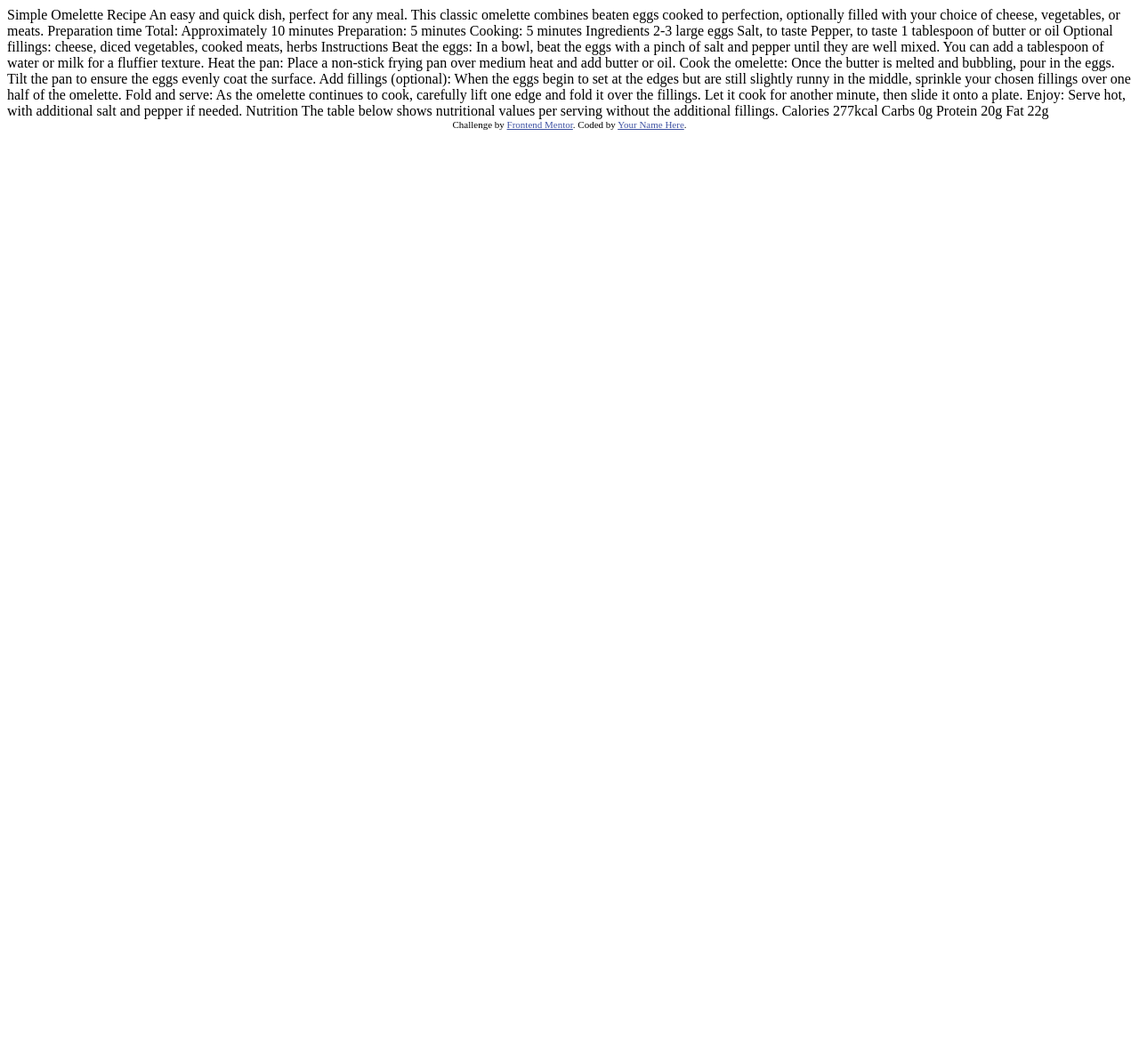
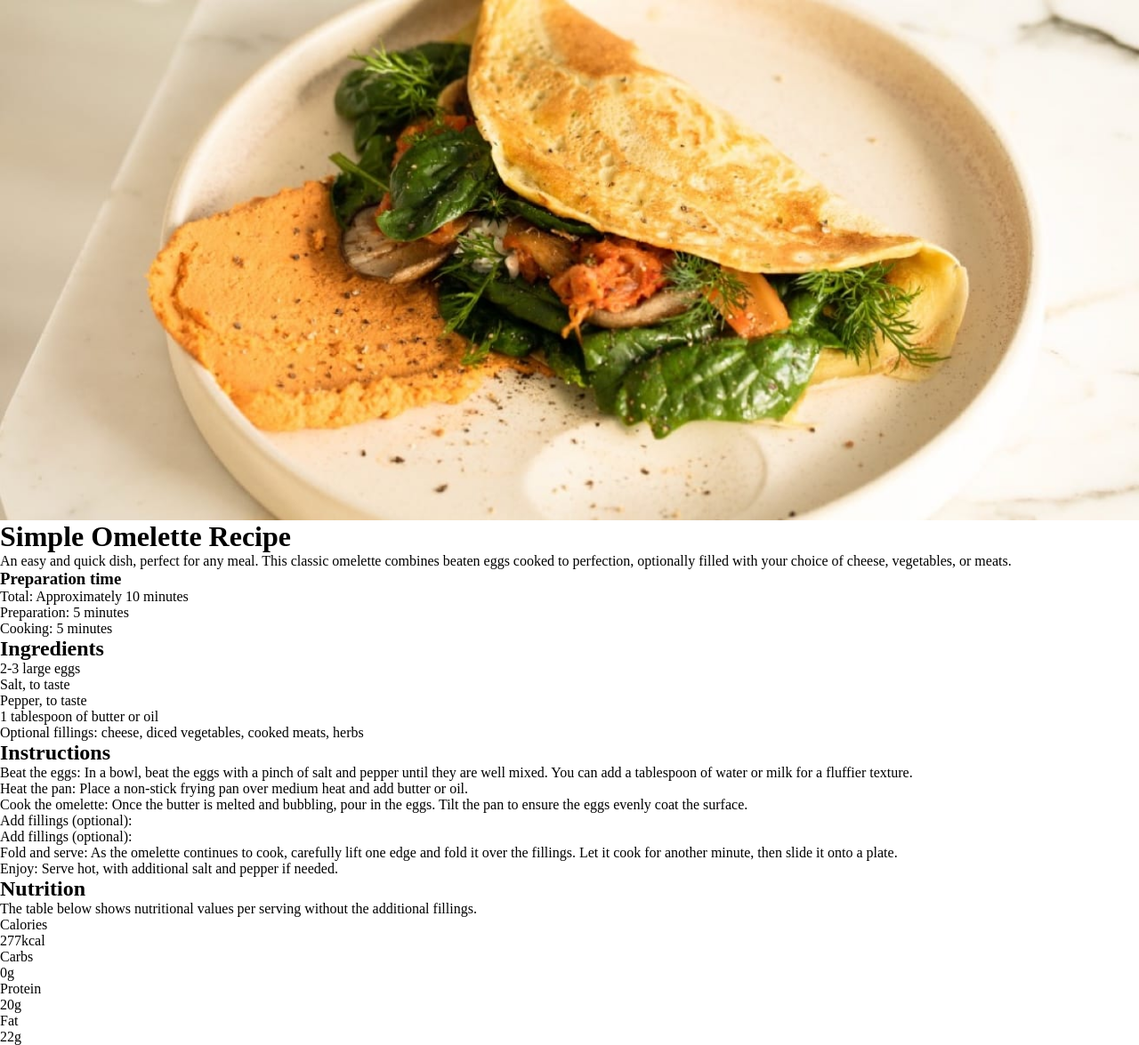
Before and after one commit to davejnicol/fem-recipe-page, a plain HTML site: page index.html in a window 1280 px wide. Shown: the whole page at 89% size. Before the commit the page ends 800 px from the top, so only its background shows below. Drawn offline with Linux system fonts and the light colour scheme.

Commit message:
HTML complete for now

```diff
--- a/index.html
+++ b/index.html
@@ -1,77 +1,72 @@
 <!DOCTYPE html>
 <html lang="en">
-<head>
-  <meta charset="UTF-8">
-  <meta name="viewport" content="width=device-width, initial-scale=1.0"> <!-- displays site properly based on user's device -->
+	<head>
+		<meta charset="UTF-8" />
+		<meta name="viewport" content="width=device-width, initial-scale=1.0" />
+		<link rel="icon" type="image/png" sizes="32x32" href="./assets/favicon-32x32.png" />
+		<link rel="stylesheet" href="style.css" />
 
-  <link rel="icon" type="image/png" sizes="32x32" href="./assets/images/favicon-32x32.png">
+		<title>Recipe Page | Frontend Mentor</title>
+	</head>
+	<body>
+		<main class="wrapper">
+			<div class="recipe">
+				<img src="assets/image-omelette.jpeg" alt="Simple Omelette Recipe" />
+				<h1 class="recipe-title">Simple Omelette Recipe</h1>
+				<p class="recipe-desc">An easy and quick dish, perfect for any meal. This classic omelette combines beaten eggs cooked to perfection, optionally filled with your choice of cheese, vegetables, or meats.</p>
+				<div class="recipe-prep-time">
+					<h3>Preparation time</h3>
+					<ul>
+						<li><span class="text-bold">Total:</span> Approximately 10 minutes</li>
+						<li><span class="text-bold">Preparation:</span> 5 minutes</li>
+						<li><span class="text-bold">Cooking:</span> 5 minutes</li>
+					</ul>
+				</div>
+				<div class="recipe-section">
+					<h2 class="recipe-subheadings">Ingredients</h2>
+					<ul>
+						<li>2-3 large eggs</li>
+						<li>Salt, to taste</li>
+						<li>Pepper, to taste</li>
+						<li>1 tablespoon of butter or oil</li>
+						<li>Optional fillings: cheese, diced vegetables, cooked meats, herbs</li>
+					</ul>
+				</div>
 
-  <title>Frontend Mentor | Recipe page</title>
+				<div class="recipe-section">
+					<h2 class="recipe-subheadings">Instructions</h2>
+					<ol>
+						<li><span class="text-bold">Beat the eggs:</span> In a bowl, beat the eggs with a pinch of salt and pepper until they are well mixed. You can add a tablespoon of water or milk for a fluffier texture.</li>
 
-  <!-- Feel free to remove these styles or customise in your own stylesheet 👍 -->
-  <style>
-    .attribution { font-size: 11px; text-align: center; }
-    .attribution a { color: hsl(228, 45%, 44%); }
-  </style>
-</head>
-<body>
-
-  Simple Omelette Recipe
-
-  An easy and quick dish, perfect for any meal. This classic omelette combines beaten eggs cooked
-  to perfection, optionally filled with your choice of cheese, vegetables, or meats.
-
-  Preparation time
-
-  Total: Approximately 10 minutes
-  Preparation: 5 minutes
-  Cooking: 5 minutes
-
-  Ingredients
-
-  2-3 large eggs
-  Salt, to taste
-  Pepper, to taste
-  1 tablespoon of butter or oil
-  Optional fillings: cheese, diced vegetables, cooked meats, herbs
-
-  Instructions
-
-  Beat the eggs: In a bowl, beat the eggs with a pinch of salt and pepper until they are well mixed.
-  You can add a tablespoon of water or milk for a fluffier texture.
-
-  Heat the pan: Place a non-stick frying pan over medium heat and add butter or oil.
-
-  Cook the omelette: Once the butter is melted and bubbling, pour in the eggs. Tilt the pan to ensure
-  the eggs evenly coat the surface.
-
-  Add fillings (optional): When the eggs begin to set at the edges but are still slightly runny in the
-  middle, sprinkle your chosen fillings over one half of the omelette.
-
-  Fold and serve: As the omelette continues to cook, carefully lift one edge and fold it over the
-  fillings. Let it cook for another minute, then slide it onto a plate.
-
-  Enjoy: Serve hot, with additional salt and pepper if needed.
-
-  Nutrition
-
-  The table below shows nutritional values per serving without the additional fillings.
-
-  Calories
-  277kcal
-
-  Carbs
-  0g
-
-  Protein
-  20g
-
-  Fat
-  22g
-
-  <div class="attribution">
-    Challenge by <a href="https://www.frontendmentor.io?ref=challenge" target="_blank">Frontend Mentor</a>.
-    Coded by <a href="#">Your Name Here</a>.
-  </div>
-</body>
+						<li><span class="text-bold">Heat the pan:</span> Place a non-stick frying pan over medium heat and add butter or oil.</li>
+						<li><span class="text-bold">Cook the omelette:</span> Once the butter is melted and bubbling, pour in the eggs. Tilt the pan to ensure the eggs evenly coat the surface.</li>
+						<li><span class="text-bold">Add fillings (optional):</span></li>
+						<li><span class="text-bold">Add fillings (optional):</span></li>
+						<li><span class="text-bold">Fold and serve:</span> As the omelette continues to cook, carefully lift one edge and fold it over the fillings. Let it cook for another minute, then slide it onto a plate.</li>
+						<li><span class="text-bold">Enjoy:</span> Serve hot, with additional salt and pepper if needed.</li>
+					</ol>
+				</div>
+				<div class="recipe-section">
+					<h2 class="recipe-subheadings">Nutrition</h2>
+					<p>The table below shows nutritional values per serving without the additional fillings.</p>
+					<div class="flex-2">
+						<div>Calories</div>
+						<div>277kcal</div>
+					</div>
+					<div class="flex-2">
+						<div>Carbs</div>
+						<div>0g</div>
+					</div>
+					<div class="flex-2">
+						<div>Protein</div>
+						<div>20g</div>
+					</div>
+					<div class="flex-2">
+						<div>Fat</div>
+						<div>22g</div>
+					</div>
+				</div>
+			</div>
+		</main>
+	</body>
 </html>
--- /dev/null
+++ b/style.css
@@ -0,0 +1,20 @@
+/* Reset */
+*,
+*::before,
+*::after {
+	box-sizing: border-box;
+}
+* {
+	/* font: inherit; */
+	margin: 0;
+	padding: 0;
+}
+a {
+	text-decoration: none;
+}
+img,
+picture,
+svg {
+	display: block;
+	max-width: 100%;
+}
```
Also changed, not shown: assets/favicon-32x32.png (added), assets/image-omelette.jpeg (added), design/desktop-design.jpg (added), design/desktop-preview.jpg (added), design/mobile-design.jpg (added), 2 other files.
